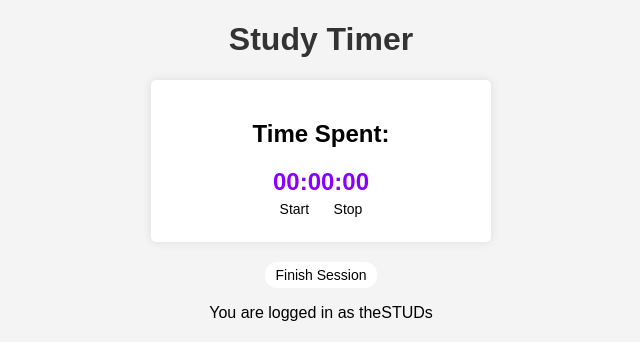
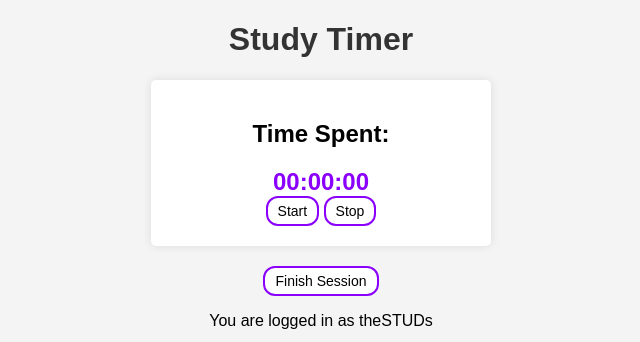
Before and after one commit to JMZHAN2/TheSTUDs, a Django app: page /timer/ in a window 1280 px wide. Shown: the top 342 px of the page, without its empty margins (319-959 px from the left). Run offline with Django 4.2, Linux system fonts and the light colour scheme; a user stored in the database is signed in; data comes from the database, SQL or seed files in the repository; both versions use the stored data as it was after the commit.

Commit message:
Fixed merge errors (my b)

```diff
--- a/studymap/studyapp/templates/timer.html
+++ b/studymap/studyapp/templates/timer.html
@@ -30,7 +30,6 @@
         }
         button {
             background-color: #ffffff;
-            border: none !important;
             color: rgb(0, 0, 0);
             padding: 5px 10px;
             text-align: center;
--- a/studymap/studyapp/views.py
+++ b/studymap/studyapp/views.py
@@ -89,6 +89,7 @@ def finish_session(request):
         time_spent = request.POST.get("time_spent")
         latitude_ = request.POST.get("latitude")
         longitude_ = request.POST.get("longitude")
+        session_title = request.POST.get("session_title", "").strip()
         # Create a new Stopwatch instance for each session
         if not session_title:
             session_title = "Study Session"
```
Also changed, not shown: studymap/db.sqlite3.
